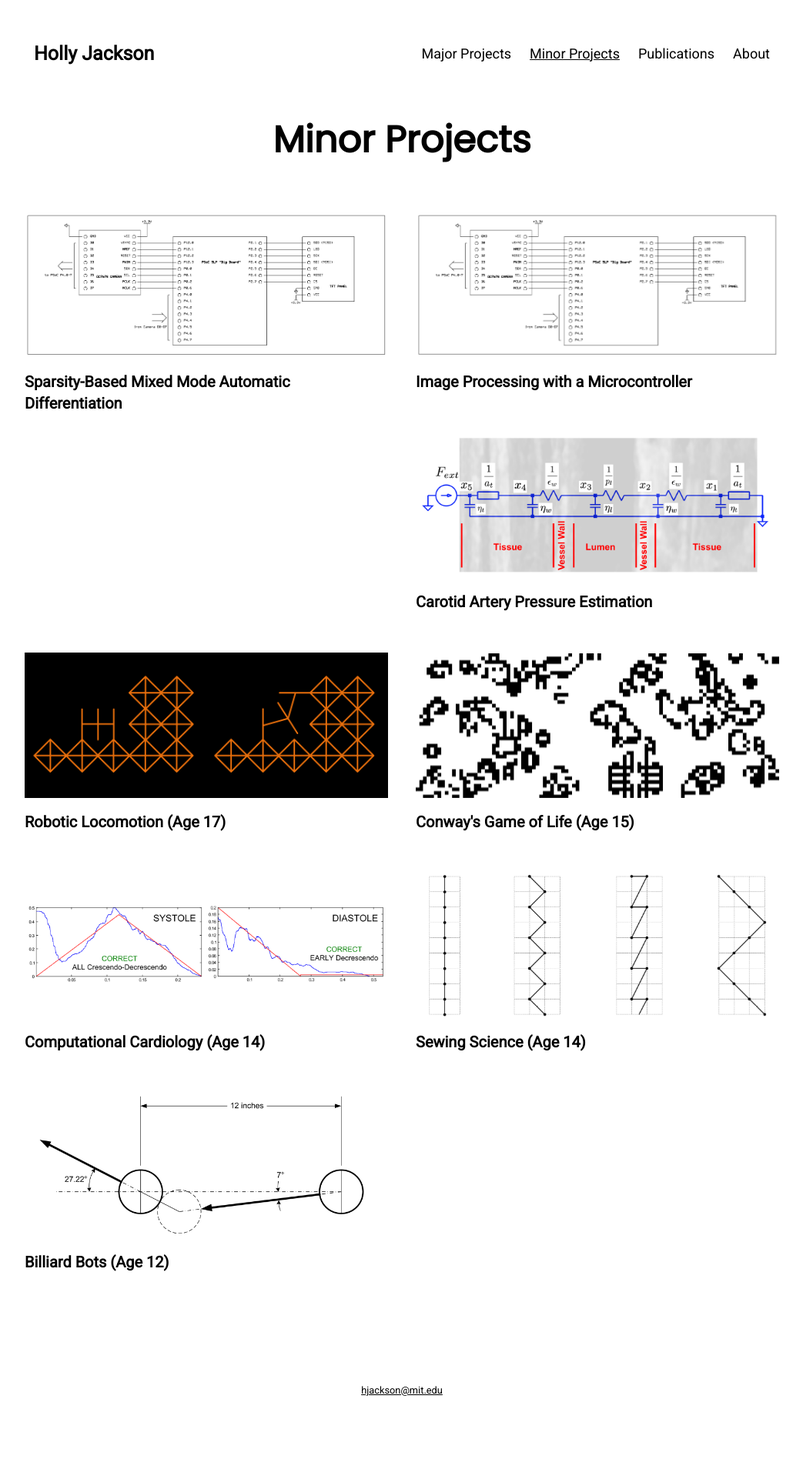
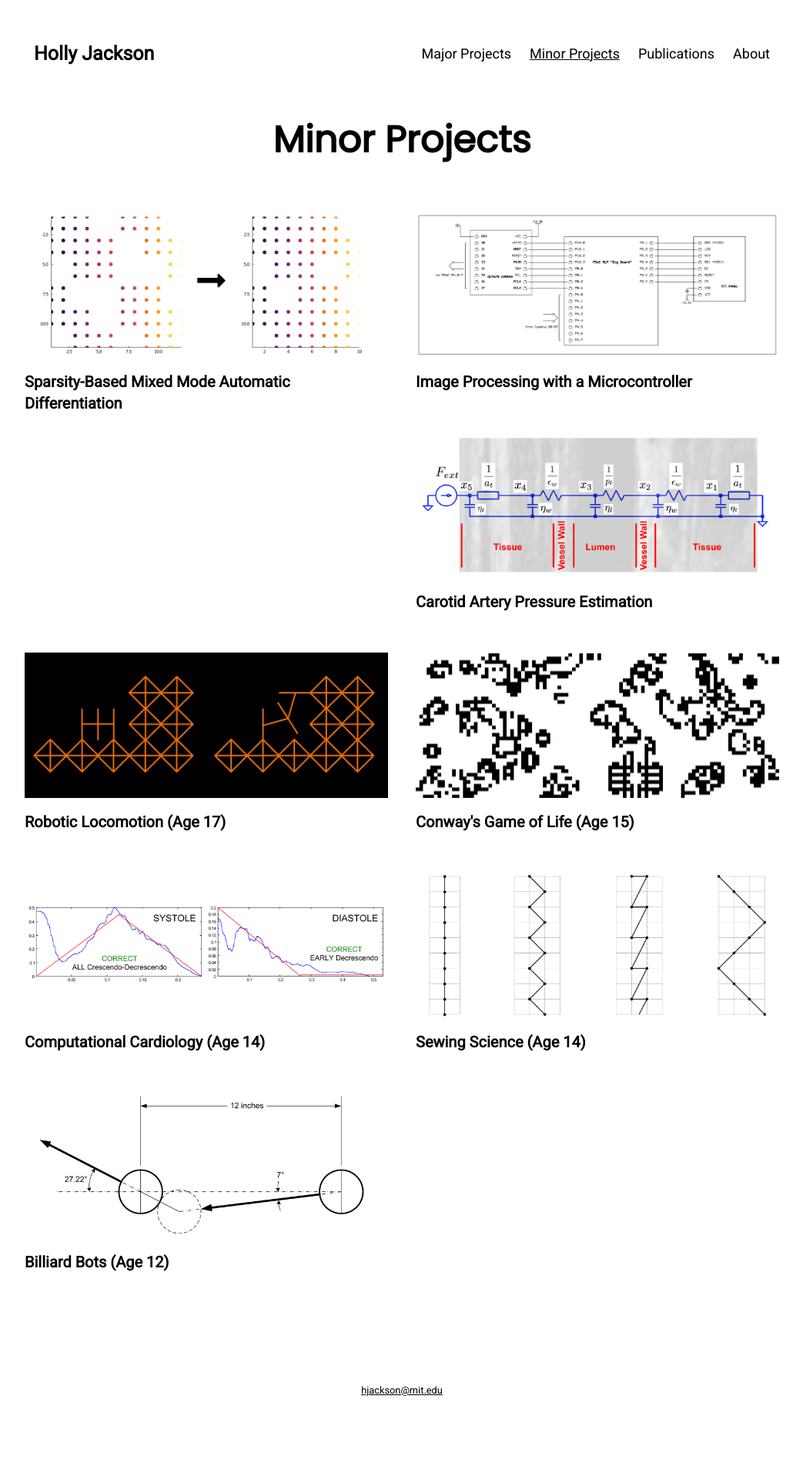
Before and after one commit to hollyjackson/hollyjackson.github.io, a Jekyll site: the page built from minor-projects/index.html, in a window 1280 px wide. Shown: the whole page at 77% size, without its empty margins (118-1161 px from the left). Built offline with Jekyll 4.4.1, drawn with Linux system fonts in a browser that asks for light colours.

Commit message:
new thumbnail

```diff
--- a/minor-projects/index.html
+++ b/minor-projects/index.html
@@ -10,7 +10,7 @@ footer: <a href="mailto:hjackson@mit.edu" target="_blank">hjackson@mit.edu</a>
         <div class="content">
             <div class="img-hover-zoom">
                 <a href="/minor-projects/automatic-differentiation">
-                    <img src="/images/schematic.png" alt="Automatic Differentiation" style="width:100%">
+                    <img src="/images/matrix_sparsity.png" alt="Automatic Differentiation" style="width:100%">
                 </a>
             </div>
             <h2><a class="inactive" href="/minor-projects/automatic-differentiation">Sparsity-Based Mixed Mode Automatic Differentiation</a></h2>
```
Also changed, not shown: images/matrix_sparsity.png (added), 1 other file.
